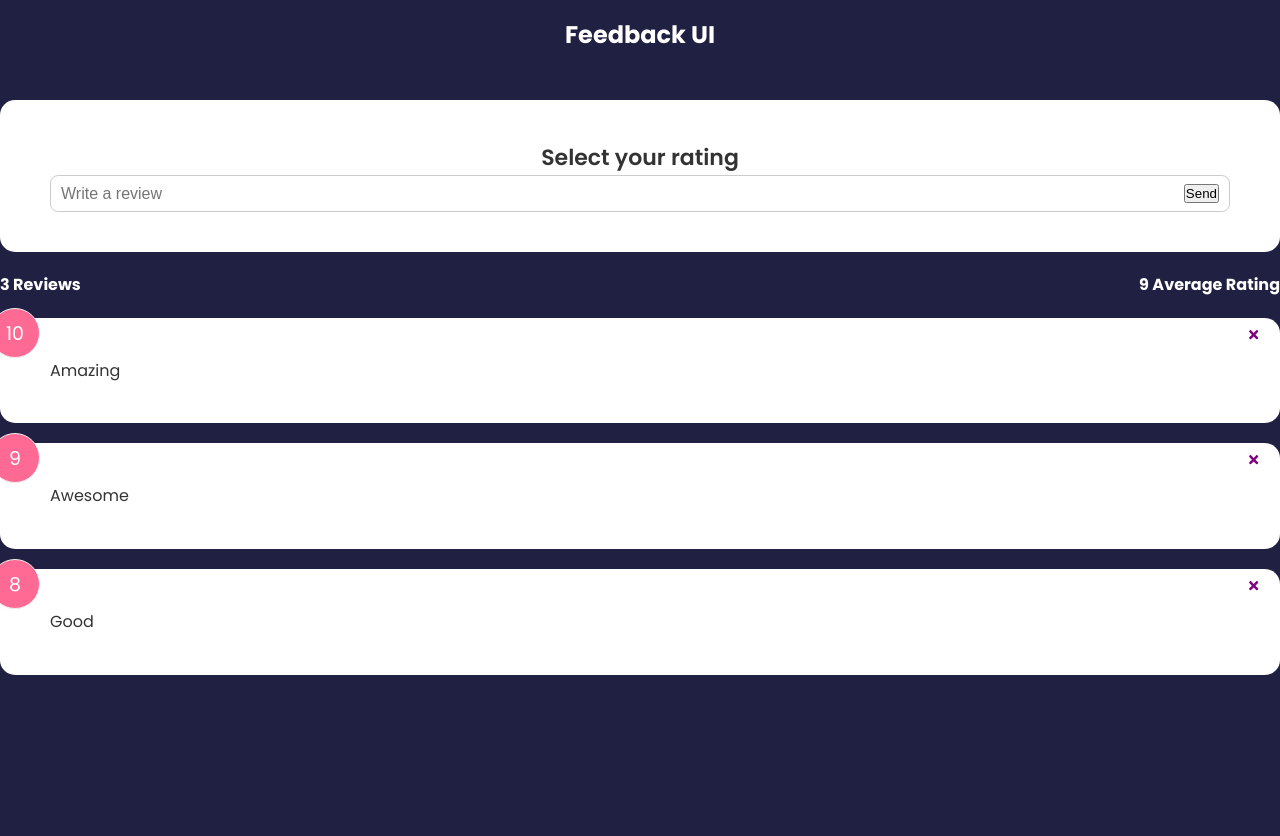
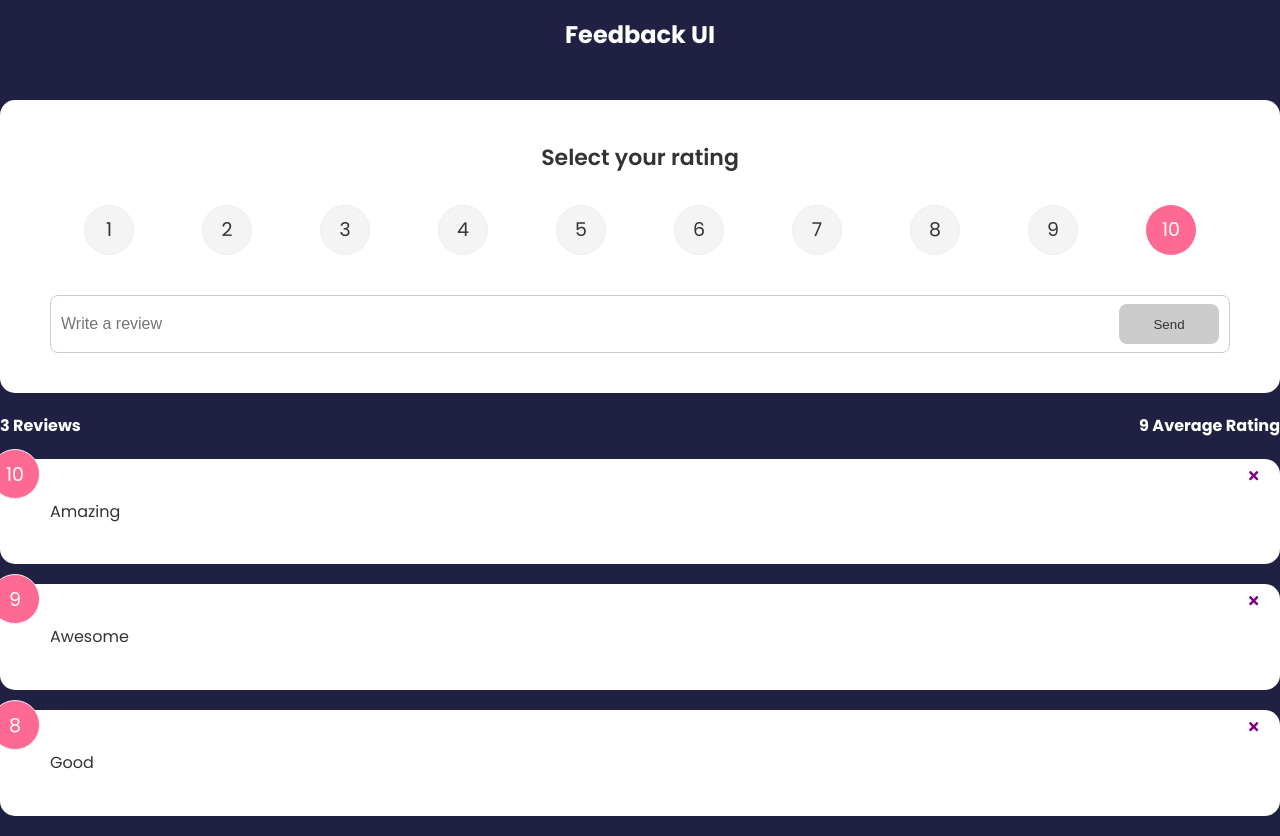
Before and after one commit to arkapatra31/ReactJS, a React (Create React App) app in the folder feedback-app/: page / in a window 1280 px wide. Before the commit the page ends 800 px from the top, so only its background shows below. Built offline with nearby package versions, Linux system fonts and the light colour scheme.

Commit message:
Feedback UI v1.4

```diff
--- a/feedback-app/package.json
+++ b/feedback-app/package.json
@@ -10,6 +10,7 @@
     "react-dom": "^18.2.0",
     "react-icons": "^4.4.0",
     "react-scripts": "5.0.1",
+    "uuid": "^9.0.0",
     "web-vitals": "^2.1.4"
   },
   "scripts": {
--- a/feedback-app/src/App.js
+++ b/feedback-app/src/App.js
@@ -1,5 +1,6 @@
 import { useState } from "react";
-import FeedbackData from '../src/data/FeedbackData'
+import {v4 as uuidv4}from 'uuid';
+import FeedbackData from "../src/data/FeedbackData";
 import Header from "./components/Header";
 //import FeedbackItem from "./components/FeedbackItem";
 import FeedbackList from "./components/FeedbackList";
@@ -9,20 +10,26 @@
 function App() {
   const [feedbackData, setFeedbackData] = useState(FeedbackData);
 
+  const deleteSelectedFeedBack = (id) => {
+    if (window.confirm("Are you sure you want to delete?")) {
+      setFeedbackData(feedbackData.filter((data) => data.id !== id));
+    }
+  };
 
-  const deleteSelectedFeedBack = (id) => {
-    if(window.confirm('Are you sure you want to delete?')){
-      setFeedbackData(feedbackData.filter((data) => data.id !== id))
-    }
+  const addNewFeedback = (newFeedBack) => {
+    newFeedBack.id = parseInt(uuidv4());
+    setFeedbackData([newFeedBack, ...feedbackData]);
   }
-
 
   return (
     <>
-    <Header />
-    <FeedbackForm />
-    <FeedbackStats feedBack = {feedbackData} />
-    <FeedbackList feedBack = {feedbackData} deleteFeedBack = {(id) => deleteSelectedFeedBack(id)}/>
+      <Header />
+      <FeedbackForm addNewFeedback = {(review) => addNewFeedback(review)}/>
+      <FeedbackStats feedBack={feedbackData} />
+      <FeedbackList
+        feedBack={feedbackData}
+        deleteFeedBack={(id) => deleteSelectedFeedBack(id)}
+      />
     </>
   );
 }
--- a/feedback-app/src/components/FeedbackForm.jsx
+++ b/feedback-app/src/components/FeedbackForm.jsx
@@ -1,18 +1,46 @@
 import { useState } from "react";
 import Card from "./shared/Card";
+import Button from "./shared/Button";
+import RatingSelection from "./RatingSelection";
 
-function FeedbackForm() {
+function FeedbackForm({addNewFeedback}) {
   const [text, setText] = useState("");
+  const [btnDisabled, setBtnDisabled] = useState(true);
+  const [rating, setRating] = useState(10);
+  const [message, setMessage] = useState("");
 
   const handleTextChange = (e) => {
+    if (text === '' || text.trim().length < 1) {
+      setBtnDisabled(true);
+      setMessage("Review cannot be empty");
+    } else if (text !== "" && text.trim().length < 10){
+      setBtnDisabled(true);
+      setMessage("Review must contain at least 10 characters");
+    }
+    else{
+      setBtnDisabled(false);
+      setMessage(null);
+    }
     setText(e.target.value);
   };
 
+  const handleSubmit = (e) => {
+    e.preventDefault();
+    if(text.trim().length >= 10){
+        const newFeedBack = {
+          text,
+          rating
+        }
+        addNewFeedback(newFeedBack);
+        setText('');
+    }
+  }
+
   return (
     <Card>
-      <form>
+      <form onSubmit={handleSubmit}>
         <h2>Select your rating</h2>
-        {/* @todo rating select component */}
+        <RatingSelection select = {(id) => setRating(id)}/>
         <div className="input-group">
           <input
             type="text"
@@ -20,8 +48,14 @@
             onChange={handleTextChange}
             value={text}
           />
-          <button type="submit">Send</button>
+          <Button
+            type="submit"
+            isDisabled={btnDisabled} /*version="secondary"*/
+          >
+            Send
+          </Button>
         </div>
+        {message && <div className="message">{message}</div>}
       </form>
     </Card>
   );
--- a/feedback-app/src/components/FeedbackStats.jsx
+++ b/feedback-app/src/components/FeedbackStats.jsx
@@ -1,11 +1,14 @@
 import PropTypes from "prop-types";
 
 function FeedbackStats({ feedBack }) {
-  let avg =
-    (feedBack.reduce((acc, cur) => {
+  let avg = (
+    feedBack.reduce((acc, cur) => {
       return acc + cur.rating;
-    }, 0) / feedBack.length).toFixed(1).replace(/[.]0/, '');
-  console.log(avg);
+    }, 0) / feedBack.length
+  )
+    .toFixed(1)
+    .replace(/[.]0/, "");
+
   return (
     <div className="feedback-stats">
       <h4>{feedBack.length} Reviews</h4>
--- /dev/null
+++ b/feedback-app/src/components/RatingSelection.jsx
@@ -0,0 +1,29 @@
+import { useState } from "react";
+function RatingSelection({select}) {
+  const [selected, setSelected] = useState(10);
+  const handleChange = (e) => {
+    setSelected(+e.currentTarget.value);
+    //select(selected);
+    select(+e.currentTarget.value);
+    //setSelected(id.currentTarget.value)
+  }
+  return (
+    <ul className="rating">
+      {Array.from({ length: 10 }, (_, i) => (
+        <li key={`rating-${i + 1}`}>
+          <input
+            type="radio"
+            id={`num${i + 1}`}
+            name="rating"
+            value={i + 1}
+            onChange={handleChange}
+            checked={selected === i + 1}
+          />
+          <label htmlFor={`num${i + 1}`}>{i + 1}</label>
+        </li>
+      ))}
+    </ul>
+  );
+}
+
+export default RatingSelection;
--- /dev/null
+++ b/feedback-app/src/components/shared/Button.jsx
@@ -0,0 +1,23 @@
+import PropTypes from "prop-types";
+function Button({ children, version, type, isDisabled }) {
+  return (
+    <button type={type} disabled={isDisabled} className={`btn btn-${version}`}>
+      {children}
+    </button>
+  );
+}
+
+Button.defaultProps = {
+  version: "primary",
+  type: "button",
+  isDisabled: false,
+};
+
+Button.propTypes = {
+  children: PropTypes.node.isRequired,
+  version: PropTypes.string,
+  type: PropTypes.string,
+  isDisabled: PropTypes.bool,
+};
+
+export default Button;
```
Also changed, not shown: 1 other file (tests, documents, lock files or other folders). Lines whose indentation alone changed are shown as unchanged.
